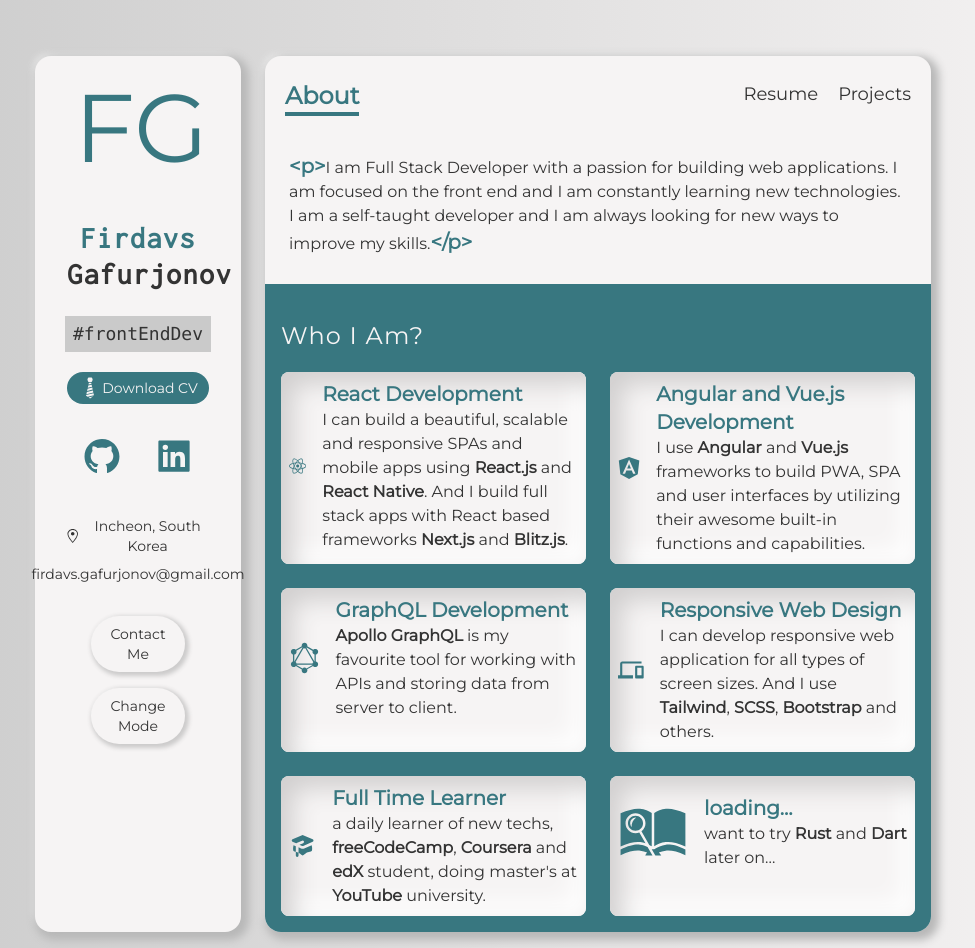
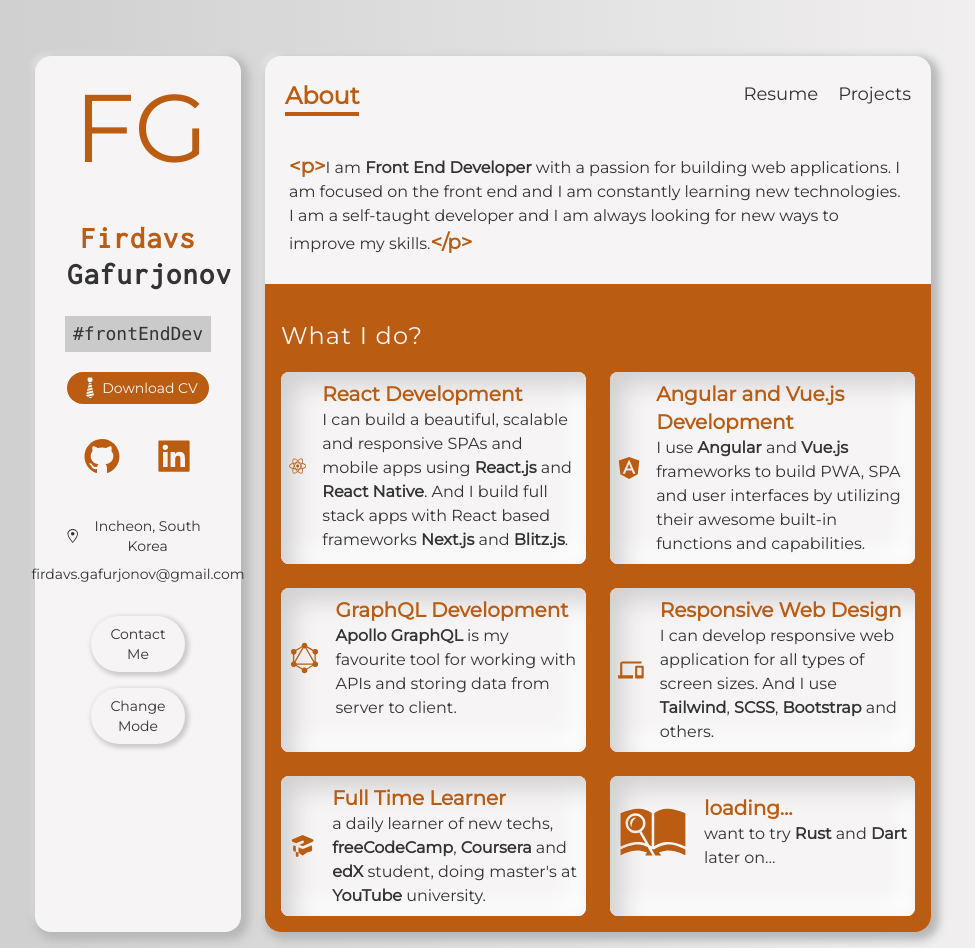
Before and after one commit to gfirik/portfolio, a Next.js app: page / in a window 1280 px wide. Shown: the whole page, without its empty margins (157-1132 px from the left). Built offline with nearby package versions, Linux system fonts and the light colour scheme.

Commit message:
design color changed&small changes

```diff
--- a/components/Sidebar.tsx
+++ b/components/Sidebar.tsx
@@ -14,7 +14,7 @@
     return (
         <div className="flex flex-col px-4 py-2 font-medium text-center font-montserrat md:text-sm">
             <div className="w-32 h-32 mx-auto rounded-full">
-                <h4 className="font-medium text-8xl text-ming dark:text-white dark:bg-black">FG</h4>
+                <h4 className="font-medium text-8xl text-ming dark:bg-black">FG</h4>
             </div>
             <h2 className="my-3 text-3xl font-bold tracking-wider font-inconsolata">
                 <span className="text-ming">Firdavs </span>
--- a/data.ts
+++ b/data.ts
@@ -69,11 +69,6 @@
   {
     Icon: GrGraphQl,
     name: 'GraphQL',
-    level: '100%',
-  },
-  {
-    Icon: SiPython,
-    name: 'Python',
     level: '100%',
   },
   {
--- a/pages/index.tsx
+++ b/pages/index.tsx
@@ -17,7 +17,7 @@
       </Head>
       <h4 className="my-2 font-medium">
           <span className="font-mono text-xl font-extrabold text-ming">&lt;p&gt;</span>
-            I am Full Stack Developer with a passion for building web applications.
+            I am <strong>Front End Developer</strong> with a passion for building web applications.
             I am focused on the front end and I am constantly learning new technologies.
             I am a self-taught developer and I am always looking for new ways to improve my skills.
           <span className="text-xl font-extrabold text-ming">&lt;/p&gt;</span>
@@ -26,7 +26,7 @@
         className="flex-grow p-4 mt-5 bg-ming"
         style={{ marginLeft: '-1.5rem', marginRight: '-1.5rem'}}
       >
-        <h5 className="my-5 text-2xl tracking-wider text-white">Who I Am?</h5>
+        <h5 className="my-5 text-2xl tracking-wider text-white">What I do?</h5>
         <motion.div
           className="grid gap-6 lg:grid-cols-2"
           variants={stagger}
--- a/tailwind.config.js
+++ b/tailwind.config.js
@@ -27,7 +27,7 @@
           DEFAULT: '#444444',
         },
         ming: {
-          DEFAULT: '#387780',
+          DEFAULT: '#BA5C12',//387780 ming,
         },
         electric_blue: {
           DEFAULT: '#64E9EE'
```
